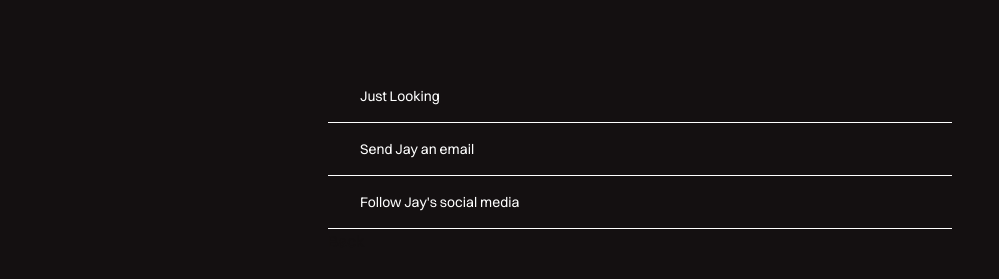
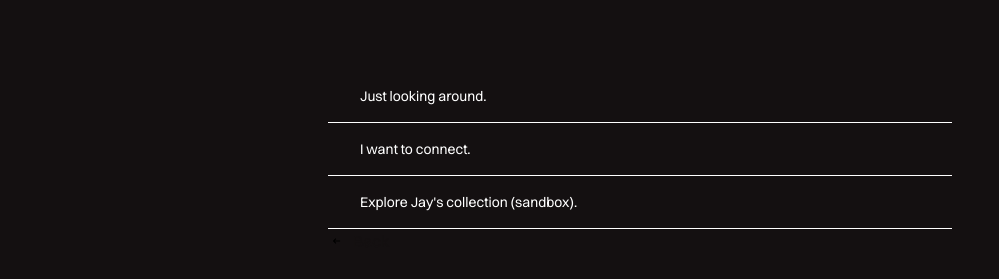
Before and after one commit to jaydesigns/offline-hopefully, a Next.js app: page / in a window 1280 px wide. Both pictures are taken after a click on the button "Enter". Shown: the part 2621-2900 px from the top of the page, without its empty margins (0-999 px from the left). Built offline with nearby package versions, Linux system fonts and the light colour scheme; no server answers.

Commit message:
Finished functionality of chat

```diff
--- a/components/chat.js
+++ b/components/chat.js
@@ -3,6 +3,7 @@ import {useState, useRef, useEffect, useCallback} from 'react'
 import SplitType from "split-type"
 import { gsap } from "gsap"
 import ArrowRight from "./arrowRight"
+import Link from "next/link"
 
 const ChatHeaderInnerText =({chatHeader,str})=>{
     return(
@@ -10,7 +11,7 @@ const ChatHeaderInnerText =({chatHeader,str})=>{
     )
 }
 
-const ChatHeader = ({step,chatHeader,firstName})=>{
+const ChatHeader = ({step,chatHeader,firstName,purpose})=>{
     const firstNameSplit = firstName.split(" ")
     useIsomorphicLayoutEffect(()=>{
         let lines
@@ -26,14 +27,16 @@ const ChatHeader = ({step,chatHeader,firstName})=>{
         <>
         {(step===1)&&<ChatHeaderInnerText chatHeader={chatHeader} str={"Thank you for taking interest in my work. I'd like to know your name."}/>}
         {(step===2)&&<ChatHeaderInnerText chatHeader={chatHeader} str={`Hi ${firstNameSplit[0]}! Nice to have you here. Can I help you with anything?`}/>}
-        {(step===3)&&<ChatHeaderInnerText chatHeader={chatHeader} str={"Third step"}/>}
+        {(step===3)&&(purpose==='looking')&&<ChatHeaderInnerText chatHeader={chatHeader} str={"Well, If you're interested in some of my personal projects, check the links below."}/>}
+        {(step===3)&&(purpose==='connect')&&<ChatHeaderInnerText chatHeader={chatHeader} str={"Nice!"}/>}
+        {(step===3)&&(purpose==='inspiration')&&<ChatHeaderInnerText chatHeader={chatHeader} str={"Really?"}/>}
         </>
     )
 }
 
-const PromptBox = ({nextStep,previousStep,step,handleChange,firstName})=>{
+const PromptBox = ({nextStep,previousStep,step,handleChange,firstName,selectedPurpose})=>{
     const handleKeyDown = (e)=>{
-        e.key==="Enter"?nextStep():console.log(e.key)
+        e.key==="Enter"?nextStep():null
     }
 
     return(
@@ -46,18 +49,32 @@ const PromptBox = ({nextStep,previousStep,step,handleChange,firstName})=>{
             }
             {(step===2)&&
             <div>
-                <button className="block w-full bg-black text-white text-left px-8 py-4 text-sm border-b border-white hover:bg-red">Just Looking</button>
-                <button className="block w-full bg-black text-white text-left px-8 py-4 text-sm border-b border-white hover:bg-red">Send Jay an email</button>
-                <button className="block w-full bg-black text-white text-left px-8 py-4 text-sm border-b border-white hover:bg-red">Follow Jay&apos;s social media</button>
+                <button onClick={nextStep} onMouseDown={selectedPurpose} data-selection="looking" className="block w-full bg-black text-white text-left px-8 py-4 text-sm border-b border-white hover:bg-red">Just looking around.</button>
+                <button onClick={nextStep} onMouseDown={selectedPurpose} data-selection="connect" className="block w-full bg-black text-white text-left px-8 py-4 text-sm border-b border-white hover:bg-red">I want to connect.</button>
+                <button onClick={nextStep} onMouseDown={selectedPurpose} data-selection="inspiration" className="block w-full bg-black text-white text-left px-8 py-4 text-sm border-b border-white hover:bg-red">Explore Jay&apos;s collection &#40;sandbox&#41;.</button>
             </div>
             }
-            {step>1?<button onClick={previousStep}>Back</button>:console.log("Start chatting.")}
+            {step>1?<button onClick={previousStep} className="flex items-center gap-2"><div className="border border-black rounded-full h-[1rem] aspect-square"><ArrowRight color={"black"} classToAdd={"scale-50 rotate-180"}/></div>Back</button>:null}
         </div>
+    )
+}
+
+const LinkBox = ({step})=>{
+    return(
+        <>
+            {(step===3)&&<div className="flex justify-between w-full">
+                <Link href="/" className="flex gap-2">Awwwards<ArrowRight color={"black"} classToAdd={"rotate-[-45deg]"}/></Link>
+                <Link href="/" className="flex gap-2">Codesandbox<ArrowRight color={"black"} classToAdd={"rotate-[-45deg]"}/></Link>
+                <Link href="/" className="flex gap-2">Behance<ArrowRight color={"black"} classToAdd={"rotate-[-45deg]"}/></Link>
+            </div>
+            }
+        </>
     )
 }
 
 const ChatJPT =()=>{
     const [step,setStep] = useState(1)
+    const [purpose,setPurpose] = useState()
     const wordsSlide = useRef(gsap.timeline())
     const chatHeader = useRef()
     const [firstName,setFirstName] = useState("")
@@ -78,6 +95,10 @@ const ChatJPT =()=>{
         setFirstName(e.target.value)
     }
 
+    const selectedPurpose =(e)=>{
+        setPurpose(e.target.getAttribute('data-selection'))
+    }
+
     return (
         <div className="interactiveContact snap-start w-screen h-screen text-black p-4 pt-4 grid grid-rows-contact grid-cols-4 md:grid-cols-12">
             <div className="flex flex-col justify-start col-span-4 md:col-span-12">
@@ -86,10 +107,13 @@ const ChatJPT =()=>{
                 </div>
             </div>
             <div className="col-span-6 md:col-start-4 row-start-2">
-                <ChatHeader step={step} chatHeader={chatHeader} firstName={firstName}/>
+                <ChatHeader step={step} chatHeader={chatHeader} firstName={firstName} purpose={purpose}/>
             </div>
             <div className="col-span-4 md:col-span-6 col-start-1 md:col-start-4 row-start-3">
-                <PromptBox nextStep={nextStep} previousStep={previousStep} step={step} handleChange={handleChange} firstName={firstName}/>
+                <PromptBox nextStep={nextStep} previousStep={previousStep} step={step} handleChange={handleChange} firstName={firstName} selectedPurpose={selectedPurpose}/>
+            </div>
+            <div className="col-span-4 md:col-span-6 col-start-1 md:col-start-4 row-start-4">
+                <LinkBox step={step} />
             </div>
             <div className="row-start-5 col-span-1">
                 <h6 className="text-red text-xs font-bold leading-tight">Don&apos;t worry, your name won&apos;t be saved anywhere.</h6>
```
